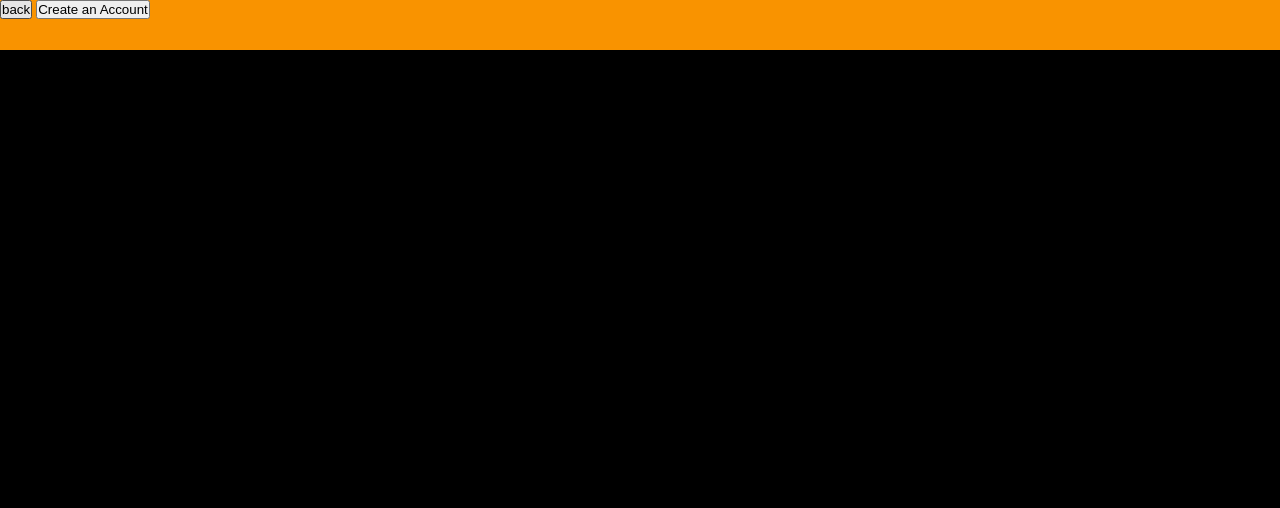
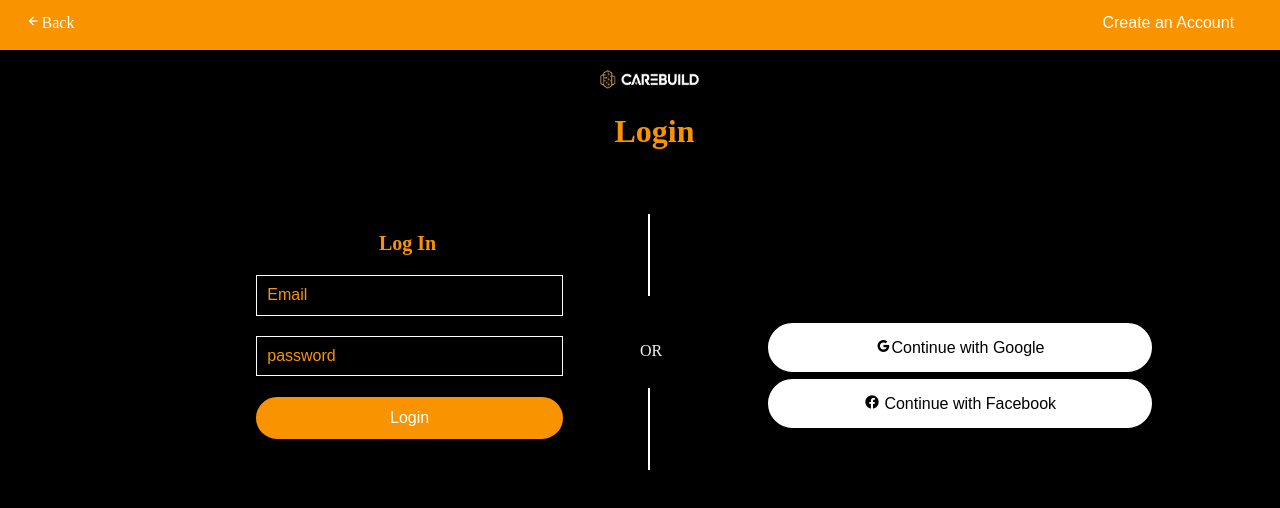
Before and after one commit to AyeshaIrshad1337/CareBuild, a plain HTML site: page template/login.html in a window 1280 px wide. Drawn offline with nearby package versions, Linux system fonts and the light colour scheme.

Commit message:
frontend complete Login

```diff
--- a/template/login-style.css
+++ b/template/login-style.css
@@ -6,13 +6,95 @@
 }
 html{
     background: linear-gradient(180deg, black 100%, rgb(78, 73, 73) 10%);
-    height: 800px;
+    height: 600px;
 }
 .header{
     width: 100%;
     height: 50px;
     background-color: #F99300;
 }
-body{
-    color:white;
+.header button{
+    border: none;
+    background-color: #F99300;
+    color: white;
+    padding-top: 1%;
+    font-size: medium;
+    cursor: pointer;
 }
+.header button.back{
+    margin-left: 2%;
+}
+.header button.signup{
+    margin-left: 80%;
+}
+main .logo{
+    width: 10%;
+    height: 10%;
+    margin-left: 46%;
+
+}
+main .heading{
+    color: #F99300;
+    margin-left: 48%;
+}
+main .email-login h1{
+    color: #F99300;
+    font-size: 20px;
+    margin-left: 12%;
+}
+main .email-login input{
+    width: 30%;
+    padding: 1%;
+    margin-top: 2%;
+    background: transparent;
+    color: #F99300;
+    font-size: medium;
+    border:  1px solid white;
+}
+main .email-login input::placeholder{
+    color: #F99300;
+}
+main .email-login button.login{
+    width: 30%;
+    padding: 1%;
+    margin-top: 2%;
+    background-color: #F99300;
+    color: white;
+    font-size: medium;
+    border:  2px solid #F99300;
+    cursor: pointer;
+    border-radius: 32px;
+}
+main .email-login button.login:hover{
+    background-color: transparent;
+    color: #F99300;
+    border: 1px solid #F99300;
+}
+main .email-login{
+    margin-left: 20%;
+    margin-top: -20%;
+
+}
+main .login-other{
+    margin-top: -10%;
+}
+main .login-other button{
+    width: 30%;
+    padding: 1%;
+    margin-top: 7px;
+    background-color: white;
+    color: black;
+    font-size: medium;
+    border:  2px solid white;
+    cursor: pointer;
+    margin-left: 60%;
+    border-radius: 32px;
+}
+main .login-other button:hover{
+    background-color: #F99300;
+    color: white;
+    border: 1px solid #F99300;
+}
+main .login-other button.google{
+    margin-top: 12px;
+}
--- a/template/login.html
+++ b/template/login.html
@@ -5,11 +5,35 @@
     <meta name="viewport" content="width=device-width, initial-scale=1.0">
     <title>Login Page</title>
     <link rel="stylesheet" href="login-style.css">
+    <link rel="stylesheet"
+  href="https://cdn.jsdelivr.net/npm/boxicons@latest/css/boxicons.min.css">
 </head>
 <body>
     <header class="header">
-        <button>back</button>
-        <button>Create an Account</button>
+        <button class="back"><i class='bx bx-left-arrow-alt'>Back</i></button>
+        <button class="signup">Create   an Account</button>
     </header>
+    <main>
+        <img class="logo" src="lopo-removebg-preview.png" alt="logo">
+        <h1 class="heading">Login</h1>
+        <div style="width: 20%; height: 25%;margin-left:50%;margin-top: 25%;  transform: rotate(-90deg); transform-origin: 0 0; justify-content: flex-start; align-items: center; gap: 23px; display: inline-flex">
+            <div style="flex: 1 1 0; height: 2px; background: white"></div>
+            <div style="transform: rotate(90deg); transform-origin: 0 0; color: #F1F0F0; font-size: 16px; font-family: Avenir; font-weight: 400; margin-left: 9%; word-wrap: break-word">OR</div>
+            <div style="flex: 1 1 0; height: 2px; background: white"></div>
+            </div>
+        <div class="email-login">
+            <h1>Log In</h1>
+<form action="">
+    <input type="email" name="email-login" placeholder="Email"><br>
+    <input type="password" name="password" placeholder="password"><br>
+    <button class="login">Login</button>
+</form>
+        </div>
+        <div class="login-other">
+            <button class="google"> <i class='bx bxl-google'></i>Continue with Google</button>
+            <button class="Facebook"><i class='bx bxl-facebook-circle' ></i> Continue with Facebook</button> <br>
+
+        </div>
+        </main>
 </body>
 </html>
```
